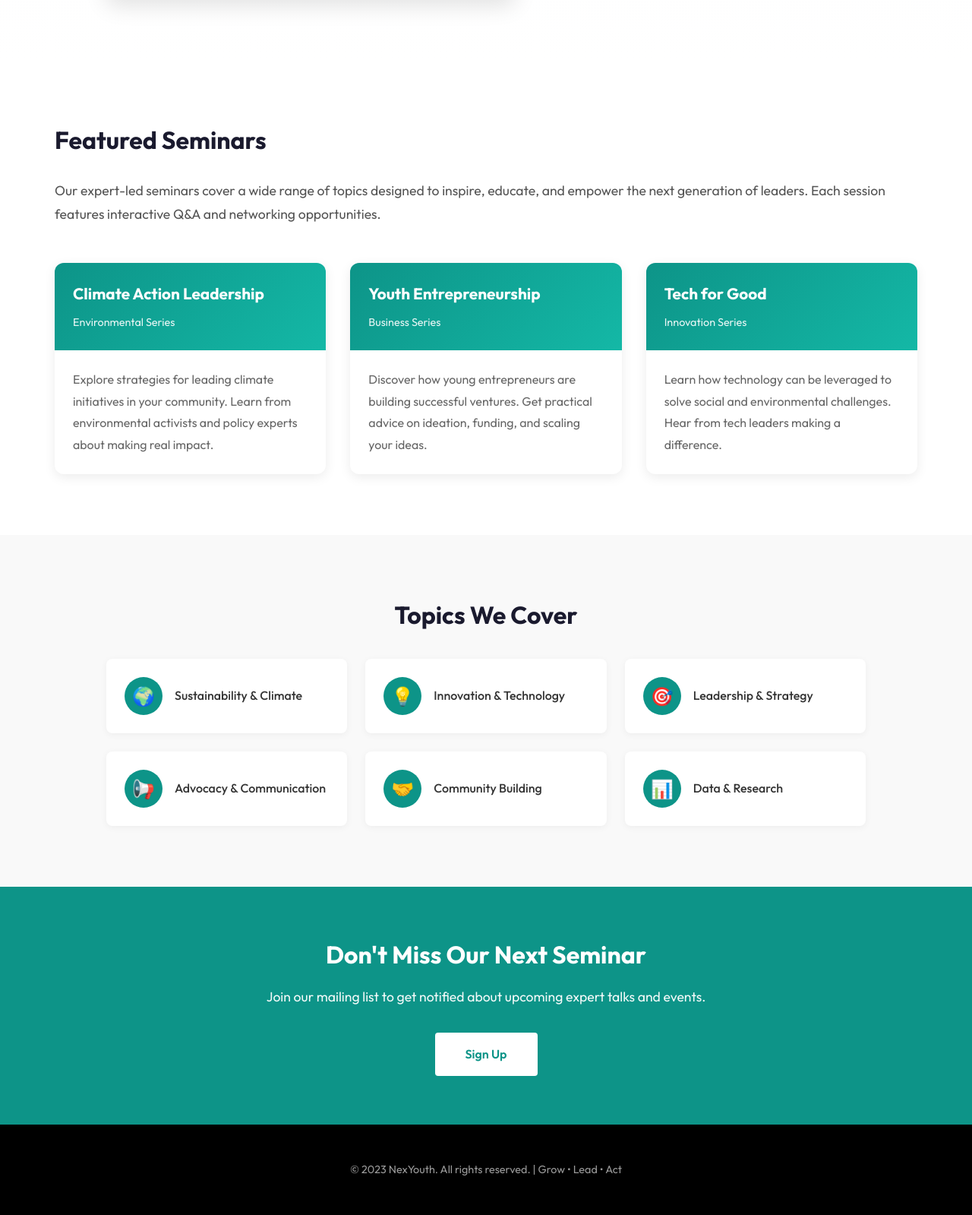
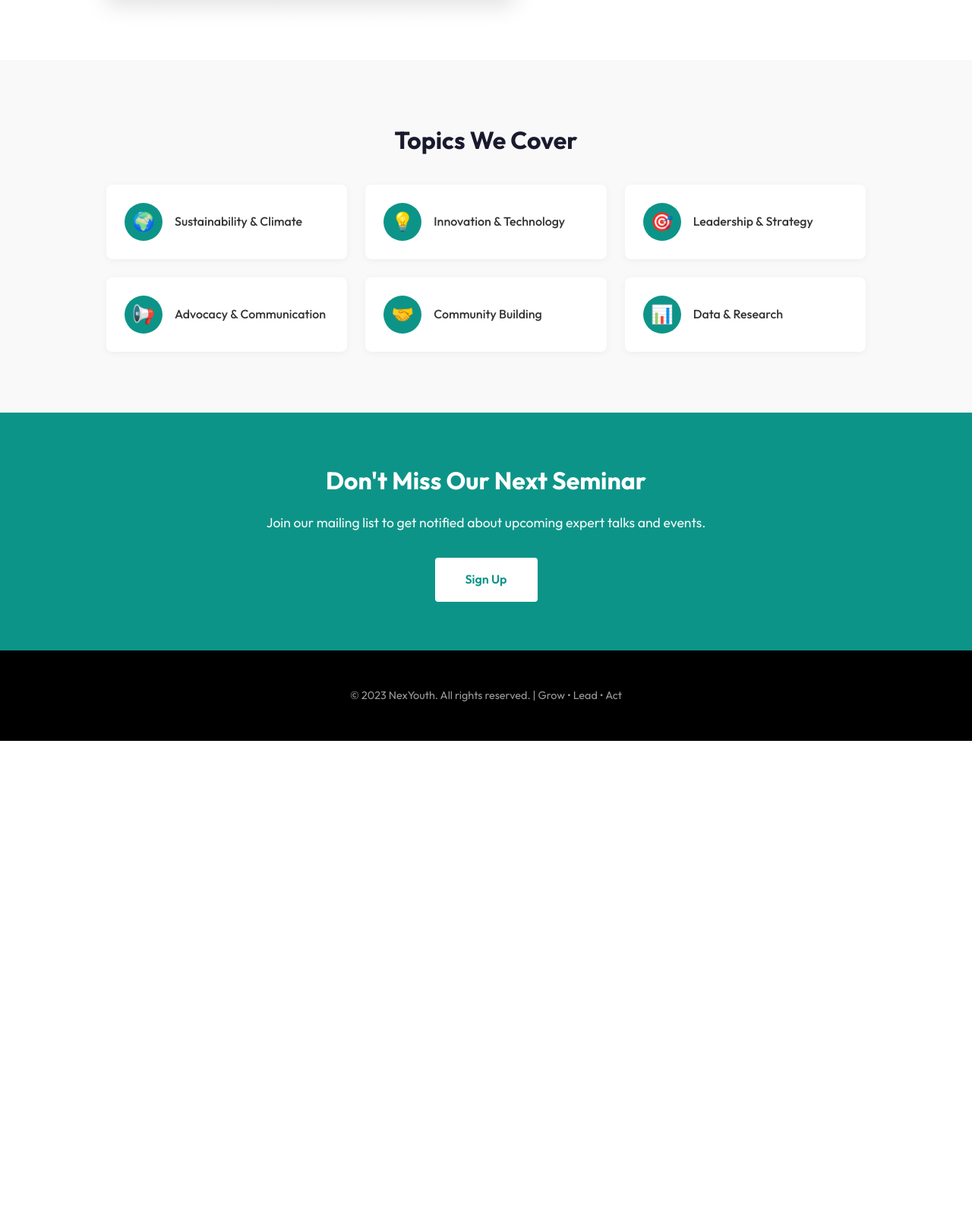
Before and after one commit to NexYouth/nexyouth, a Flask app: page /programs/seminars in a window 1280 px wide. Shown: the part 2021-3620 px from the top of the page at 76% size. After the commit the page ends 2996 px from the top, so only its background shows below. Run offline with Flask 3, Linux system fonts and the light colour scheme.

Commit message:
Rename to Featured Interviews & Seminars and remove Featured Seminars section
Co-Authored-By: Claude Opus 4.5 <noreply@anthropic.com>

```diff
--- a/templates/seminars.html
+++ b/templates/seminars.html
@@ -523,7 +523,7 @@
 
     <section class="featured-interview">
         <div class="container">
-            <h2>Featured Interviews</h2>
+            <h2>Featured Interviews & Seminars</h2>
             <p>Hear inspiring stories from young achievers who are making a difference.</p>
 
             <div class="interview-content">
@@ -591,43 +591,6 @@
                     <h3>How a 13-Year-Old Connects with Successful Adults</h3>
                     <p class="interview-guest">Featuring: Max Wen (Co-founder)</p>
                     <p>How does a 13-year-old connect with successful adults and even approach the CEO of Scale AI? In this interview, Max shares his San Francisco journey — how he broke through his comfort zone, built connections with young elites, and learned that age is never a barrier to success.</p>
-                </div>
-            </div>
-        </div>
-    </section>
-
-    <section class="program-content">
-        <div class="container">
-            <h2>Featured Seminars</h2>
-            <p>Our expert-led seminars cover a wide range of topics designed to inspire, educate, and empower the next generation of leaders. Each session features interactive Q&A and networking opportunities.</p>
-
-            <div class="seminars-grid">
-                <div class="seminar-card">
-                    <div class="seminar-card-header">
-                        <h3>Climate Action Leadership</h3>
-                        <span>Environmental Series</span>
-                    </div>
-                    <div class="seminar-card-body">
-                        <p>Explore strategies for leading climate initiatives in your community. Learn from environmental activists and policy experts about making real impact.</p>
-                    </div>
-                </div>
-                <div class="seminar-card">
-                    <div class="seminar-card-header">
-                        <h3>Youth Entrepreneurship</h3>
-                        <span>Business Series</span>
-                    </div>
-                    <div class="seminar-card-body">
-                        <p>Discover how young entrepreneurs are building successful ventures. Get practical advice on ideation, funding, and scaling your ideas.</p>
-                    </div>
-                </div>
-                <div class="seminar-card">
-                    <div class="seminar-card-header">
-                        <h3>Tech for Good</h3>
-                        <span>Innovation Series</span>
-                    </div>
-                    <div class="seminar-card-body">
-                        <p>Learn how technology can be leveraged to solve social and environmental challenges. Hear from tech leaders making a difference.</p>
-                    </div>
                 </div>
             </div>
         </div>
```
